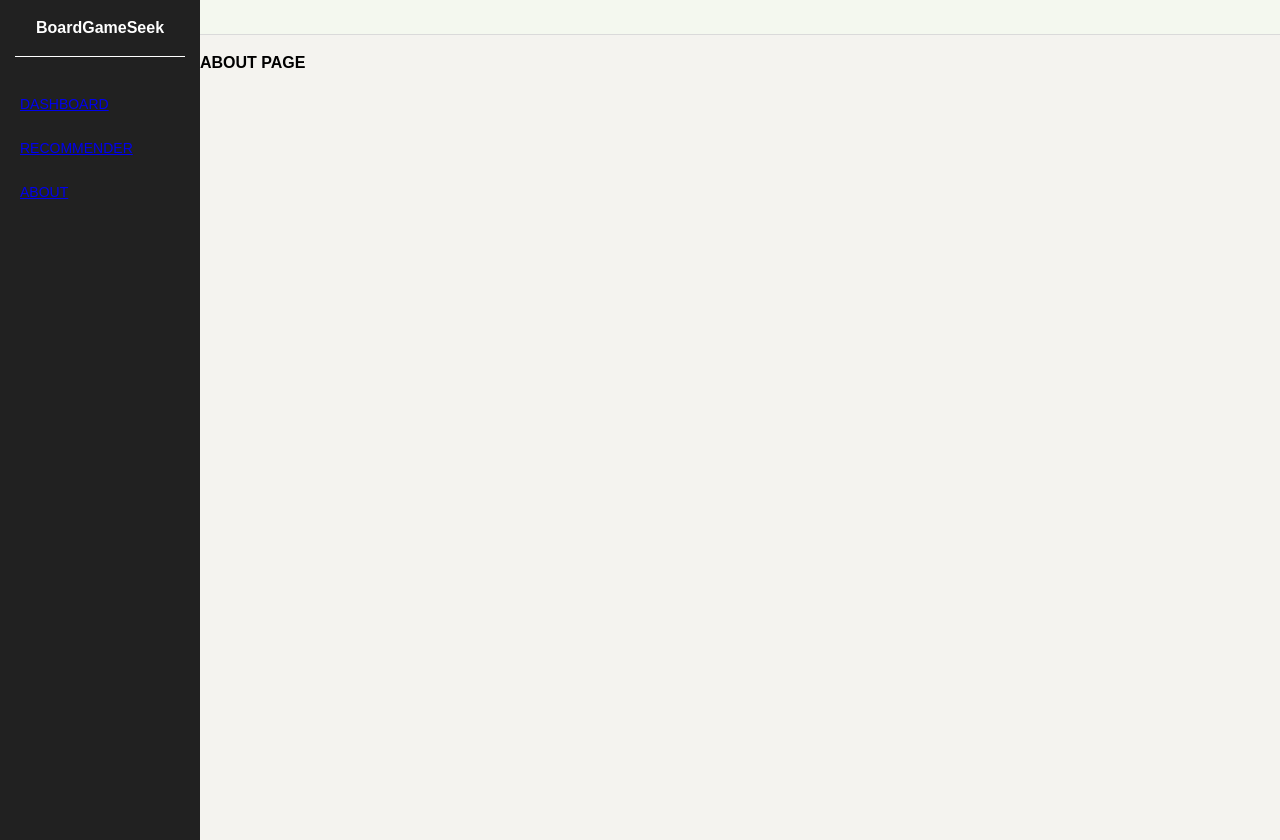
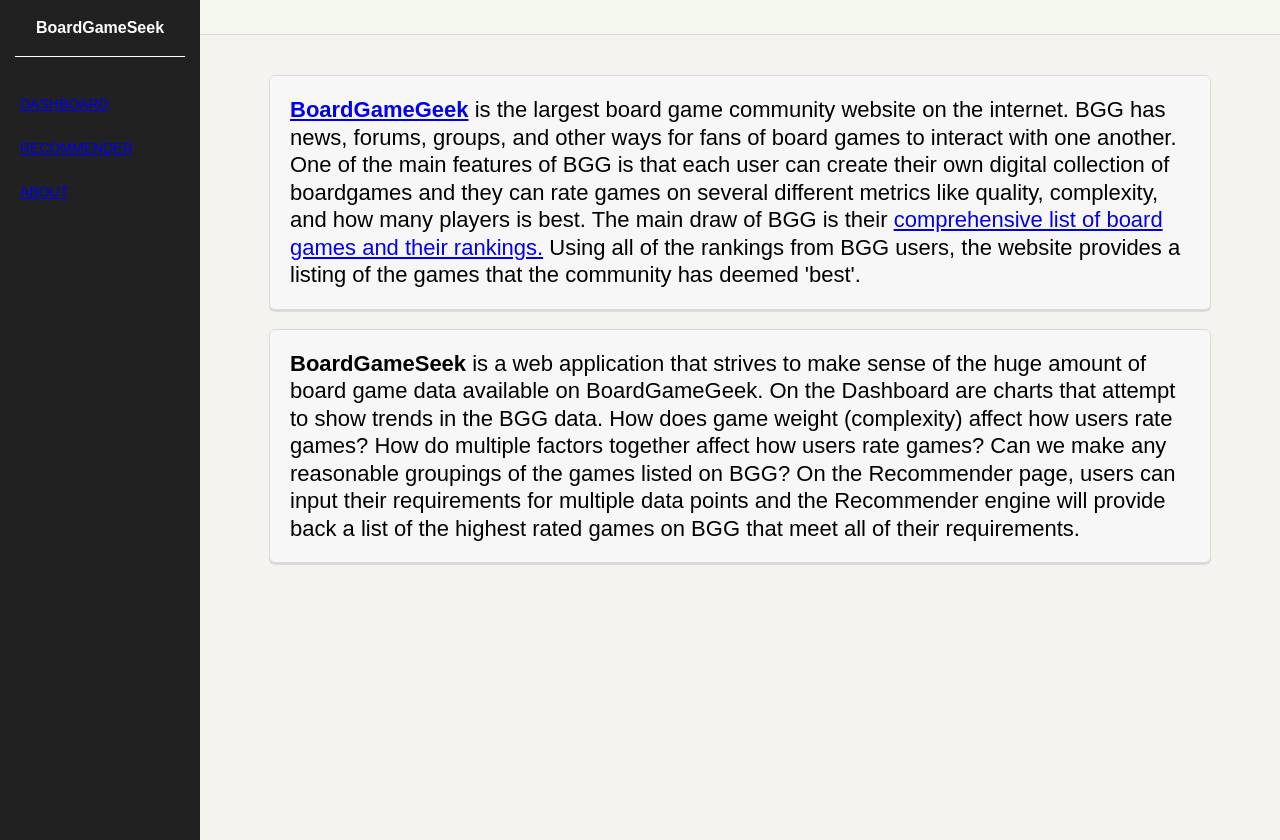
Before and after one commit to matty22/boardgameseek, a Vue app in the folder client/: page /#/about in a window 1280 px wide. Built offline with nearby package versions, Linux system fonts and the light colour scheme.

Commit message:
About copy written

```diff
--- a/client/src/components/About.vue
+++ b/client/src/components/About.vue
@@ -1,5 +1,21 @@
 <template>
-  <h1>ABOUT PAGE</h1>
+  <div id="aboutBody">
+    <p>
+      <a href="https://www.boardgamegeek.com" target="_blank"><strong>BoardGameGeek</strong></a> is the largest board game community website on the internet.
+      BGG has news, forums, groups, and other ways for fans of board games to interact with one another. One of the main features of BGG is that
+      each user can create their own digital collection of boardgames and they can rate games on several different metrics like quality, complexity,
+      and how many players is best. The main draw of BGG is their <a href="https://boardgamegeek.com/browse/boardgame" target="_blank">comprehensive
+      list of board games and their rankings.</a> Using all of the rankings from BGG users, the website provides a listing of the games that
+      the community has deemed 'best'.
+    </p>
+    <p>
+      <strong>BoardGameSeek</strong> is a web application that strives to make sense of the huge amount of board game data available on BoardGameGeek.
+      On the Dashboard are charts that attempt to show trends in the BGG data. How does game weight (complexity) affect how users rate games?
+      How do multiple factors together affect how users rate games? Can we make any reasonable groupings of the games listed on BGG? On the
+      Recommender page, users can input their requirements for multiple data points and the Recommender engine will provide back a list of the
+      highest rated games on BGG that meet all of their requirements.
+    </p>
+  </div>
 </template>
 
 <script>
@@ -17,9 +33,20 @@
 
 <!-- Add "scoped" attribute to limit CSS to this component only -->
 <style scoped>
-button {
-  width: 100px;
-  height: 20px;
+
+#aboutBody {
+  padding: 0px 70px;
+}
+
+#aboutBody p {
+  font-size: 22px;
+  line-height: 125%;
+  border-top: 1px solid #dadada;
+  border-radius: 5px;
+  box-shadow: 0px 2px 1px 1px #dadada;
+  background-color: #f7f7f7;
+  padding: 20px 20px;
+  margin-top: 20px;
 }
 
 </style>
--- a/client/src/components/Dashboard.vue
+++ b/client/src/components/Dashboard.vue
@@ -1,4 +1,5 @@
 <template>
+  <div>
     <section id="topRow">
       <div class="quickStat">
         <img class="quickStatImg" id="personSVG" width="60" src="../assets/person.svg" />
@@ -29,6 +30,7 @@
       <ChartBlock/>
       <ChartBlock/>
     </section>
+  </div>
 </template>
 
 <script>
```
Lines whose indentation alone changed are shown as unchanged.
